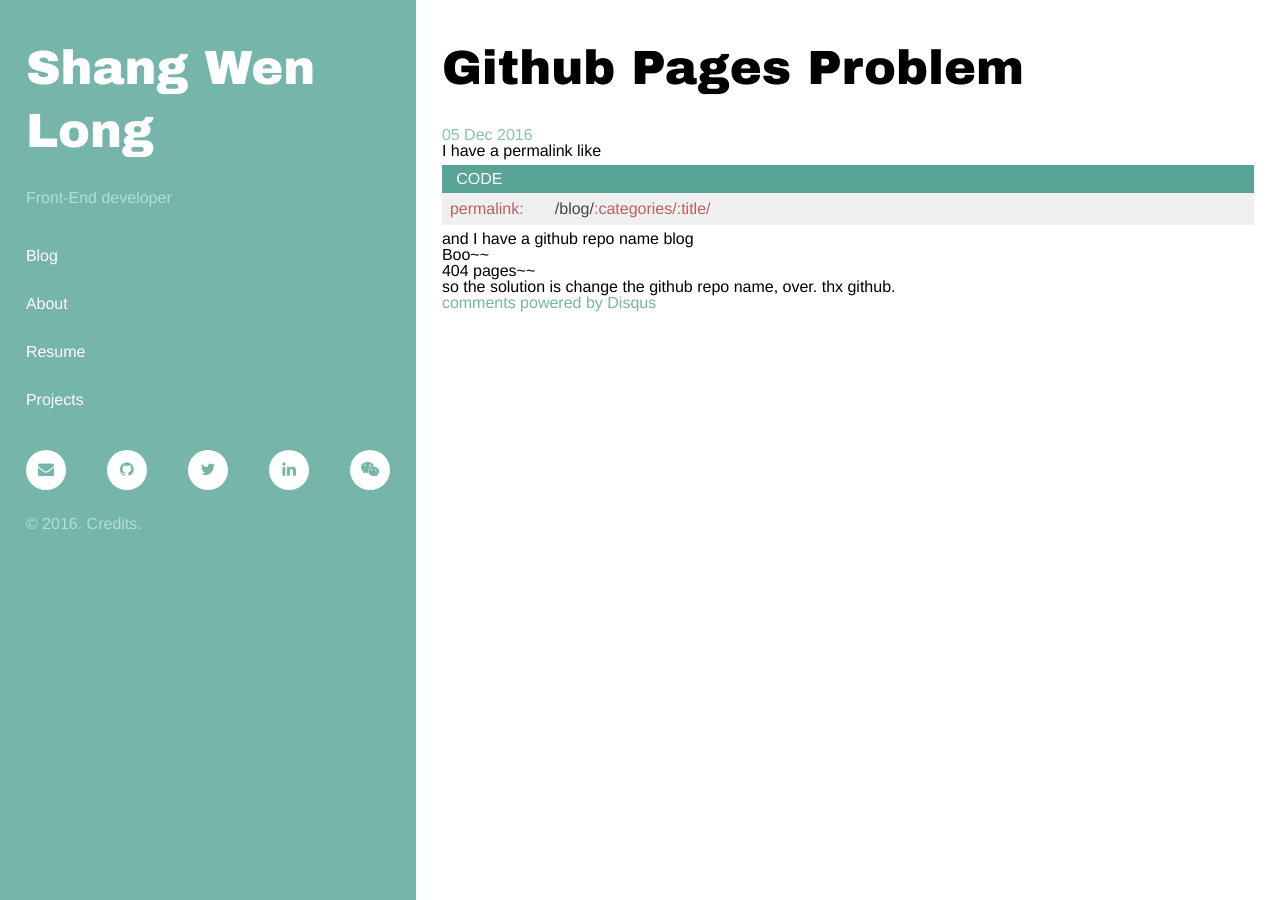
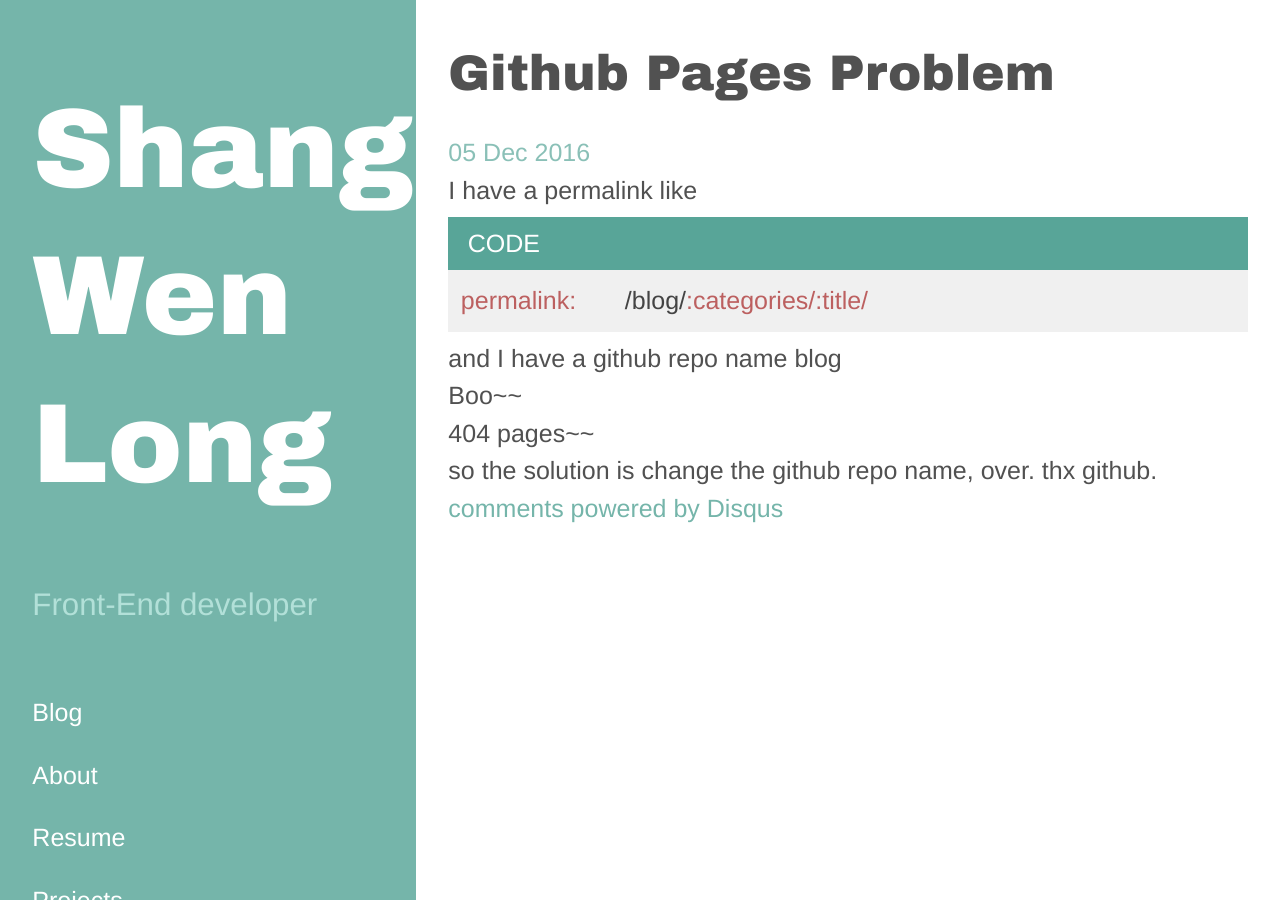
Before and after one commit to dxcqcv/dxcqcv.github.io, a Jekyll site: the page built from _posts/2016-12-05-github-pages-problem.md, in a window 1280 px wide. Built offline with Jekyll 4.4.1, drawn with Linux system fonts in a browser that asks for light colours; comment, search, counter and statistics services are not loaded.

Commit message:
update style

```diff
--- a/_config.yml
+++ b/_config.yml
@@ -41,7 +41,7 @@ author:
   linkedin:       ''
 
 
-paginate:         4
+paginate:         5
 #paginate_path:    "/blog/page:num/"
 
 # Custom vars
--- a/_includes/articles.html
+++ b/_includes/articles.html
@@ -1,7 +1,7 @@
 
 <div>{% for post in paginator.posts %}
   <article>
-    <h1> <a href="{{ site.baseurl }}{{ post.url }}">{{ post.title | markdownify }}</a></h1>{% if post.subtitle %}
+    <h1 class="post-title"> <a href="{{ site.baseurl }}{{ post.url }}">{{ post.title | markdownify }}</a></h1>{% if post.subtitle %}
     <h3 class="post-subtitle">{{ post.subtitle | markdownify }}</h3>{% endif %}
     <div class="info"><span class="post-date">{{ post.date | date_to_string }}</span>{% for tag in post.tags %}  <span class="post-tags">{{ tag }}</span>{% endfor %}</div>{{ post.excerpt | markdownify }}
   </article>{% endfor %}
--- a/css/commons.css
+++ b/css/commons.css
@@ -250,6 +250,9 @@ body {
   height: 100%;
   box-sizing: border-box;
   font-family: Helvetica, Arial, sans-serif;
+  font-size: 1.25rem;
+  color: #515151;
+  line-height: 1.5;
 }
 @media (min-width: 81.25rem) {
   html,
@@ -373,11 +376,12 @@ a.name {
 }
 .lead {
   color: #b2e0d8;
+  font-size: 1.5625rem;
 }
 a.sidebar-nav-item {
   color: #fff;
   display: block;
-  padding: 1em 0;
+  padding: 1em 0 0;
 }
 @media (max-width: 7.1875rem) {
   a.sidebar-nav-item {
@@ -386,9 +390,9 @@ a.sidebar-nav-item {
 }
 a.sidebar-nav-item:hover {
   color: #7fcbbe;
-  color: #00f;
 }
 .sidebar-about > h1 {
+  font-size: 4.5em;
   color: #fff;
 }
 @media (max-width: 7.1875rem) {
@@ -433,6 +437,12 @@ nav {
 .info {
   padding-bottom: 1rem;
 }
+h1.post-title {
+  font-size: 2.5rem;
+}
+h1.post-title:hover {
+  text-decoration: underline;
+}
 .post-tags {
   color: #fff;
   background: #58a598;
--- a/src/_includes/articles.pug
+++ b/src/_includes/articles.pug
@@ -1,7 +1,7 @@
 div
   |{% for post in paginator.posts %}
   article
-    h1
+    h1.post-title
       a(href="{{ site.baseurl }}{{ post.url }}")
         |{{ post.title | markdownify }}
     |{% if post.subtitle %}
--- a/src/css/includes/global.styl
+++ b/src/css/includes/global.styl
@@ -8,6 +8,9 @@ html, body
   height  100%
   box-sizing  border-box
   font-family Helvetica, Arial, sans-serif
+  font-size px(20)
+  color #515151
+  line-height 1.5
   @media (min-width: px(1300))
     font-size px(17)
 
```
Also changed, not shown: src/css/index.styl (+8 -1 lines), 1 other file.
